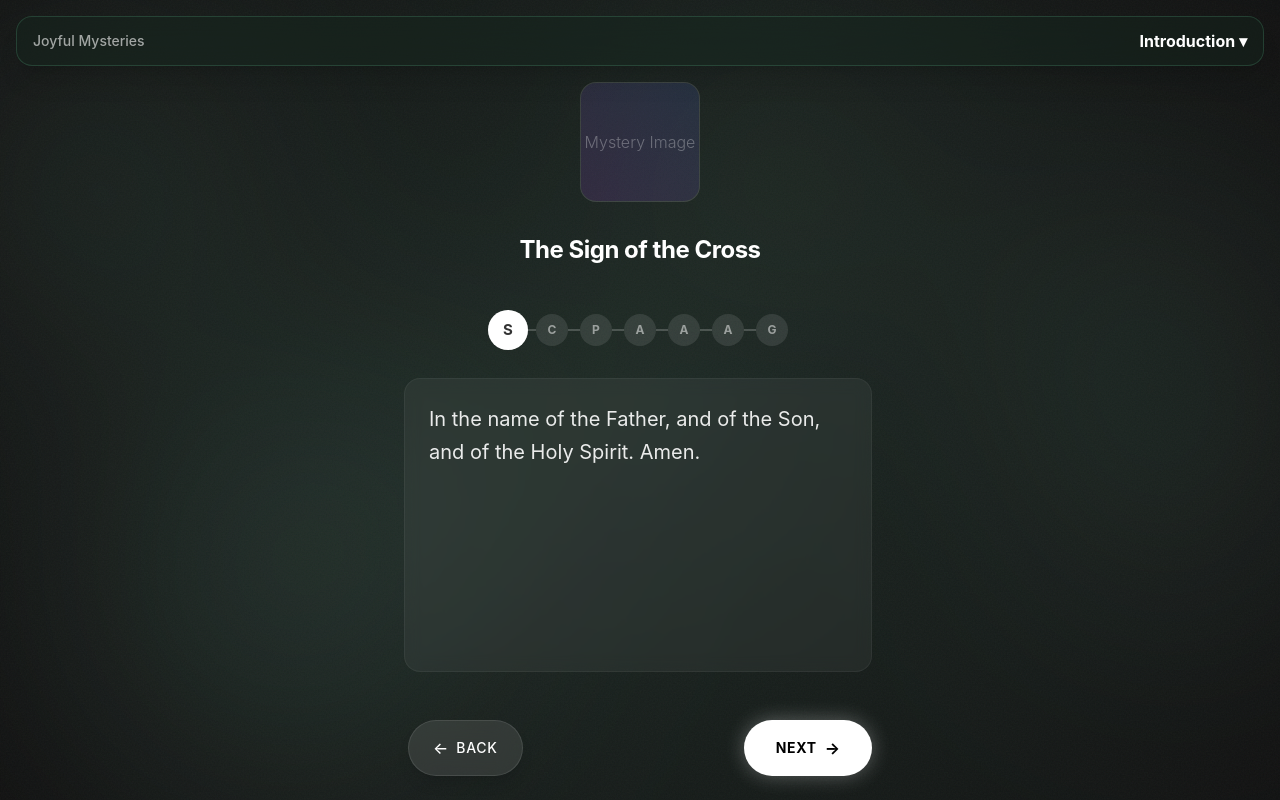
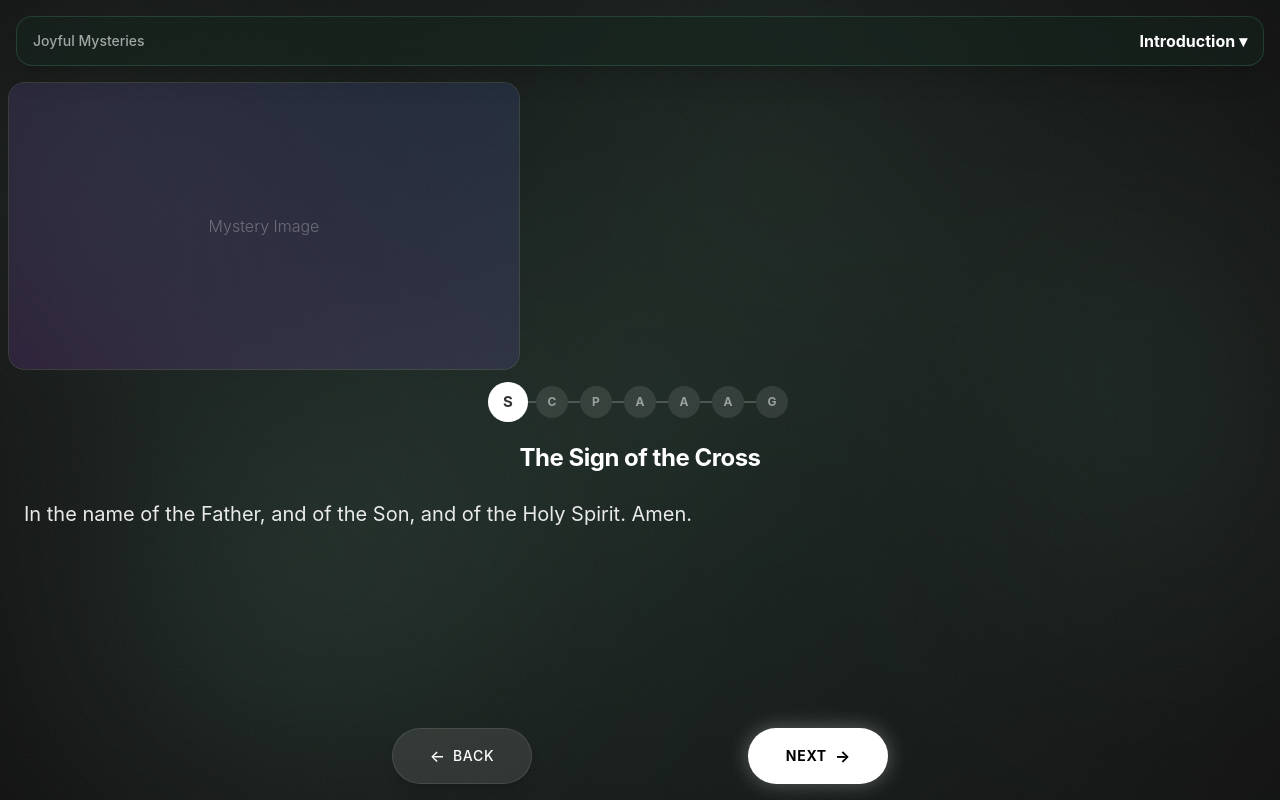
Before and after one commit to guidrezza/open-rosary, a SvelteKit app: page /en/pray in a window 1280 px wide. Built offline with nearby package versions, Linux system fonts and the light colour scheme.

Commit message:
Visibility udpate #1: Removing whitespace and unnecessary boxes. Streamlining buttons and bars. Updated image format. More text on screen.

```diff
--- a/src/lib/components/MysteryImage.svelte
+++ b/src/lib/components/MysteryImage.svelte
@@ -2,8 +2,10 @@
 	// Placeholder for mystery image
 </script>
 
-<div class="w-full aspect-square bg-white/5 rounded-2xl flex items-center justify-center border border-white/10 overflow-hidden relative">
+<div
+	class="relative flex h-full w-full items-center justify-center overflow-hidden rounded-2xl border border-white/10 bg-white/5"
+>
 	<!-- Placeholder pattern or icon could go here -->
 	<div class="absolute inset-0 bg-gradient-to-tr from-purple-900/20 to-blue-900/20"></div>
-	<span class="text-white/30 font-light z-10">Mystery Image</span>
+	<span class="z-10 font-light text-white/30">Mystery Image</span>
 </div>
--- a/src/routes/[lang]/pray/+page.svelte
+++ b/src/routes/[lang]/pray/+page.svelte
@@ -214,37 +214,20 @@
 
 	<!-- Main Content -->
 	<main
-		class="mx-auto flex w-full max-w-lg flex-1 flex-col items-center justify-start gap-6 overflow-hidden px-4"
+		class="mx-auto flex w-full flex-1 flex-col items-center justify-start gap-2 overflow-hidden px-0"
 	>
 		<!-- Top Visuals -->
-		<div class="flex w-full flex-none flex-col items-center gap-4">
-			<!-- Mystery Image -->
-			<div class="aspect-square w-[120px]">
+		<div class="flex w-full flex-none flex-col items-center gap-2">
+			<!-- Mystery Image - FULL WIDTH WITH BEZEL -->
+			<div class="w-full px-2">
+				<div
+					class="relative z-0 aspect-[21/9] w-full sm:aspect-video sm:w-auto sm:max-w-lg sm:overflow-hidden sm:rounded-2xl"
+				>
 					<MysteryImage />
 				</div>
-
-			<!-- Context Text -->
-			{#if mysteryMessage && mode === 'physical'}
-				<div class="px-2 text-center">
-					<p class="text-sm leading-relaxed text-white/90 italic">{mysteryMessage}</p>
-				</div>
-			{/if}
-
-			<!-- Digital Mode Context (Current Prayer) -->
-			{#if mode === 'digital'}
-				<div class="flex h-16 items-center justify-center text-center">
-					<h2 class="text-2xl leading-tight font-bold text-white">
-						{#if steps[currentBeadIndex].prayerId === 'announce'}
-							{t.ui.announce}
-						{:else}
-							{t.prayers[steps[currentBeadIndex].prayerId].title}
-						{/if}
-					</h2>
-				</div>
-			{/if}
 			</div>
 
-		<!-- Beads Container (Snake Layout) -->
+			<!-- Beads Container (Snake Layout) - NOW ABOVE TEXT -->
 			<div class="flex w-full flex-none items-center justify-center overflow-visible py-2">
 				<div class="flex flex-col items-center">
 					{#each [0, 1] as rowIndex}
@@ -311,14 +294,36 @@
 					{/each}
 				</div>
 			</div>
+		</div>
+
+		<!-- Context Text & Prayer Area -->
+		<div class="flex w-full flex-none flex-col items-center px-4 text-center">
+			<!-- Context Text / Title -->
+			{#if mysteryMessage && mode === 'physical'}
+				<!-- Physical: Show Mystery Name/Context -->
+				<h3 class="mb-1 text-xl font-bold">{sectionTitle}</h3>
+				<div class="mb-2">
+					<p class="text-sm leading-relaxed text-white/90 italic">{mysteryMessage}</p>
+				</div>
+			{:else if mode === 'digital'}
+				<!-- Digital: Show Current Prayer Title -->
+				<div class="flex h-12 items-center justify-center text-center">
+					<h2 class="text-2xl leading-tight font-bold text-white">
+						{#if steps[currentBeadIndex].prayerId === 'announce'}
+							{t.ui.announce}
+						{:else}
+							{t.prayers[steps[currentBeadIndex].prayerId].title}
+						{/if}
+					</h2>
+				</div>
+			{/if}
+		</div>
 
 		<!-- Prayer Text / List Area -->
-		<div class="min-h-0 w-full flex-1 overflow-y-auto pr-2 pl-1">
+		<div class="min-h-0 w-full flex-1 overflow-y-auto px-4 pb-24">
 			{#if mode === 'digital'}
 				<!-- Digital: Show FULL TEXT of current prayer -->
-				<div
-					class="h-full overflow-y-auto rounded-2xl border border-white/5 bg-white/5 p-6 backdrop-blur-sm"
-				>
+				<div class="rounded-2xl p-2">
 					{#if steps[currentBeadIndex].prayerId === 'announce'}
 						<p class="text-lg leading-relaxed text-white/90 italic">
 							{steps[currentBeadIndex].passage}
@@ -331,7 +336,7 @@
 				</div>
 			{:else}
 				<!-- Physical: List View (Deduplicated) -->
-				<div class="flex flex-col gap-1">
+				<div class="mx-auto flex w-full max-w-lg flex-col gap-1">
 					{#each Array.from(new Set(steps.map((s) => s.prayerId + (s.passage || '')))).map((key) => steps.find((s) => s.prayerId + (s.passage || '') === key)!) as step}
 						<button
 							class="group flex w-full items-center gap-3 rounded-lg p-3 text-left transition-colors hover:bg-white/5"
@@ -363,10 +368,10 @@
 
 	<!-- Navigation Controls -->
 	<div
-		class="pointer-events-none fixed right-0 bottom-0 left-0 z-40 mx-auto flex w-full max-w-lg justify-between p-6"
+		class="pointer-events-none fixed right-0 bottom-0 left-0 z-40 mx-auto flex w-full max-w-lg justify-between px-2 pb-4"
 	>
 		<button
-			class="pointer-events-auto flex h-14 items-center gap-2 rounded-full border border-white/10 bg-white/10 px-6 font-medium text-white shadow-lg backdrop-blur-md transition-all hover:bg-white/20 active:scale-95"
+			class="pointer-events-auto flex h-14 min-w-[140px] items-center justify-center gap-2 rounded-full border border-white/10 bg-white/10 px-6 font-medium text-white shadow-lg backdrop-blur-md transition-all hover:bg-white/20 active:scale-95"
 			onclick={goToPrev}
 			disabled={currentSection === 'intro' && (mode === 'physical' || currentBeadIndex === 0)}
 			title={t.ui.actions.back}
@@ -376,7 +381,7 @@
 		</button>
 
 		<button
-			class="pointer-events-auto flex h-14 items-center gap-2 rounded-full bg-white px-8 font-bold text-black shadow-[0_0_20px_rgba(255,255,255,0.3)] transition-all hover:scale-105 active:scale-95"
+			class="pointer-events-auto flex h-14 min-w-[140px] items-center justify-center gap-2 rounded-full bg-white px-6 font-bold text-black shadow-[0_0_20px_rgba(255,255,255,0.3)] transition-all hover:scale-105 active:scale-95"
 			onclick={goToNext}
 			title={t.ui.actions.next}
 		>
--- a/src/routes/layout.css
+++ b/src/routes/layout.css
@@ -1,13 +1,12 @@
 @import 'tailwindcss';
 
 @theme {
-    --font-heading: -apple-system, BlinkMacSystemFont, "Segoe UI", "Roboto", "Oxygen-Sans", "Ubuntu", "Cantarell", "Helvetica Neue", sans-serif;
-    --font-body: -apple-system, BlinkMacSystemFont, "Segoe UI", Roboto, Oxygen, Ubuntu, Cantarell, "Open Sans", "Helvetica Neue", sans-serif;
+    --font-main: -apple-system, BlinkMacSystemFont, "Segoe UI", "Roboto", "Oxygen-Sans", "Ubuntu", "Cantarell", "Helvetica Neue", sans-serif;
     --font-mono: "SF Mono", "Roboto Mono", monospace;
 }
 
 :root {
-    font-family: var(--font-body);
+    font-family: var(--font-main);
     color-scheme: dark;
 }
 
```
Lines whose indentation alone changed are shown as unchanged.
